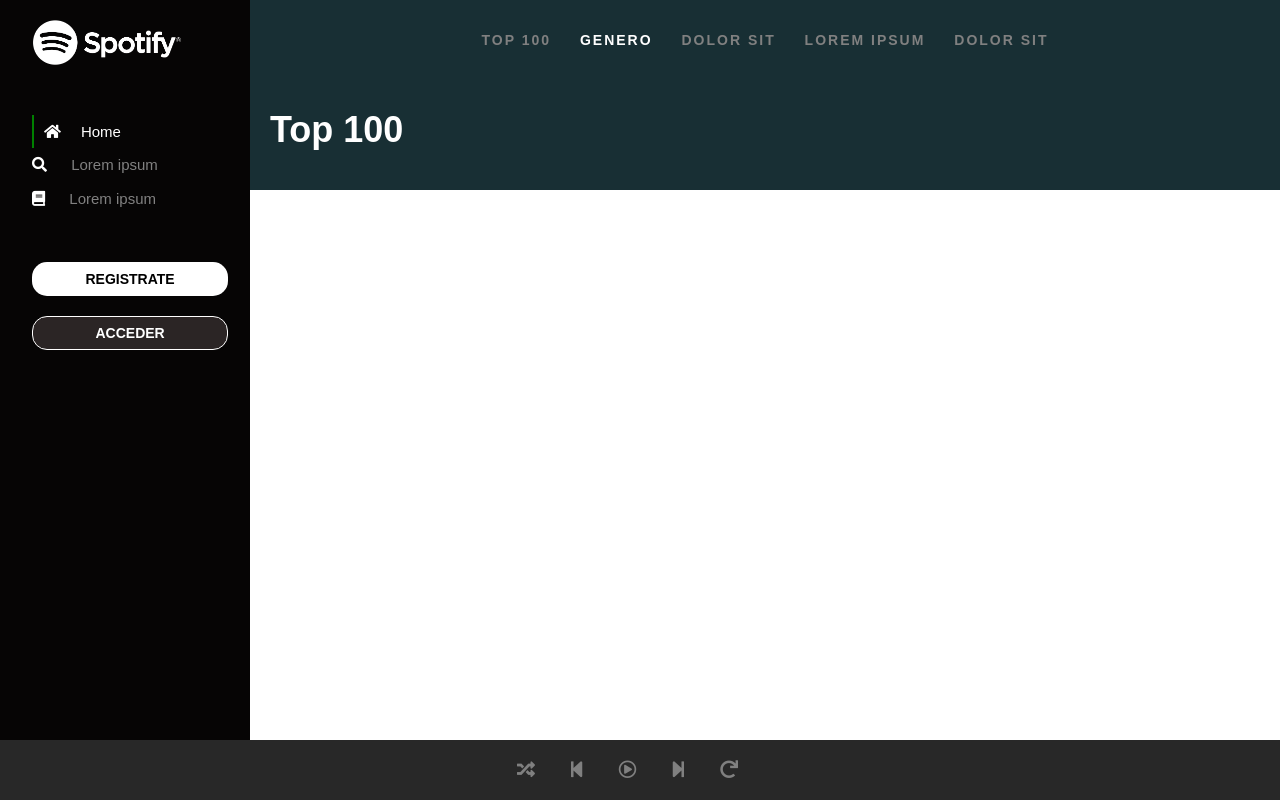
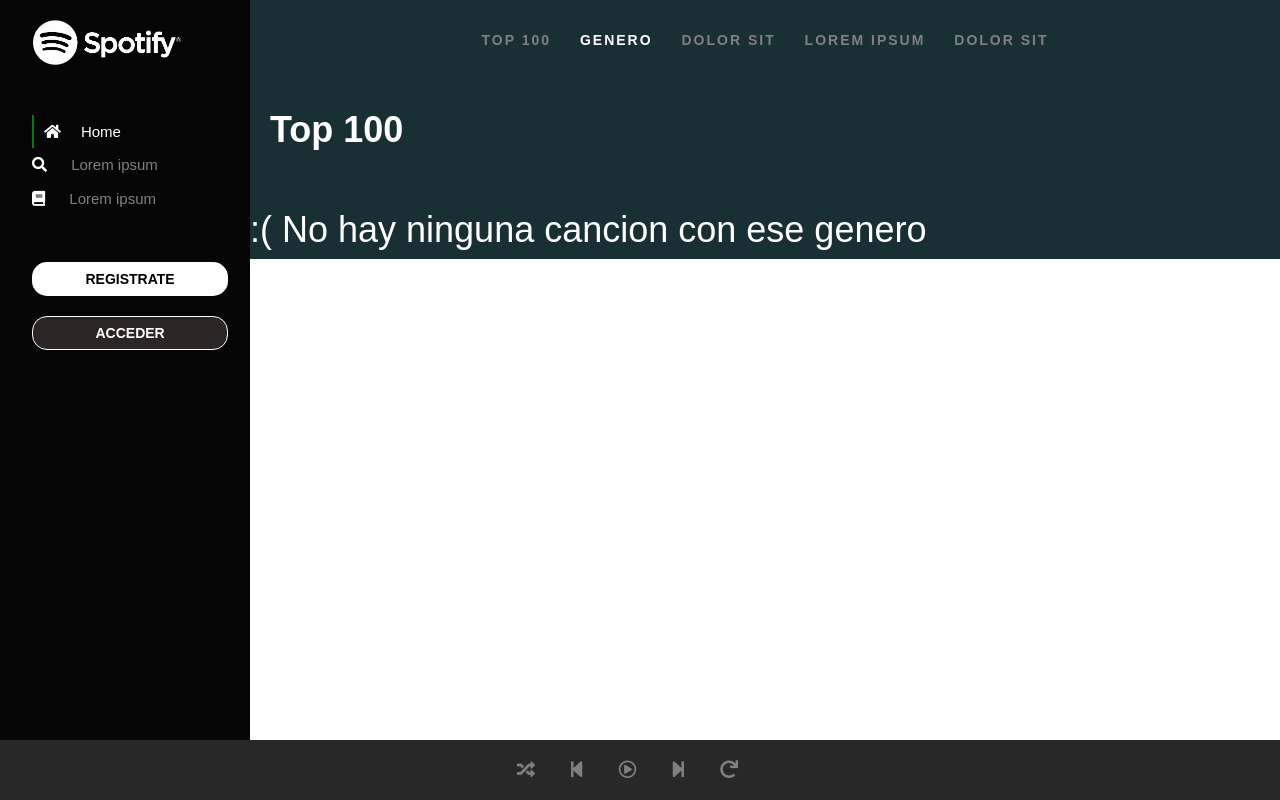
Before and after one commit to aitormorais/top_100, a Django app: page /genero/1/ in a window 1280 px wide. Run offline with Django 3.2, Linux system fonts and the light colour scheme; data that the repository does not hold is empty; some libraries are stand-ins or nearby versions.

Commit message:
Finalizada template de generos

```diff
--- a/core/templates/genero.html
+++ b/core/templates/genero.html
@@ -23,7 +23,7 @@
       <div class="toplist">
         <ul class="list-inline">
           <li><a href="/">Top 100</a></li>
-          <li><a href="genero" id="selected">Genero</a></li>
+          <li><a href="/genero" id="selected">Genero</a></li>
           <li><a href="#">dolor sit</a></li>
           <li><a href="#">Lorem ipsum</a></li>
           <li><a href="#">dolor sit</a></li>
--- a/core/templates/index.html
+++ b/core/templates/index.html
@@ -23,7 +23,7 @@
         <div class="toplist">
           <ul class="list-inline">
             <li><a href="/" id="selected">Top 100</a></li>
-            <li><a href="genero">Genero</a></li>
+            <li><a href="/genero">Genero</a></li>
             <li><a href="#">dolor sit</a></li>
             <li><a href="#">Lorem ipsum</a></li>
             <li><a href="#">dolor sit</a></li>
--- a/core/views.py
+++ b/core/views.py
@@ -10,13 +10,14 @@ def index(request):
     return render(request, "index.html", context={'canciones': canciones})
 
 
-def genero(request, nombre_genero=1):
+def genero(request, nombre_genero=None):
     estilos = Estilo.objects.all()
+    print(nombre_genero)
     queryValida = False
     nameInput = False
     genero_seleccionado = None
     canciones_con_genero = None
-    if(nombre_genero == None):
+    if(nombre_genero != None):
         nameInput = True
         try:
             genero_seleccionado = get_object_or_404(
```
